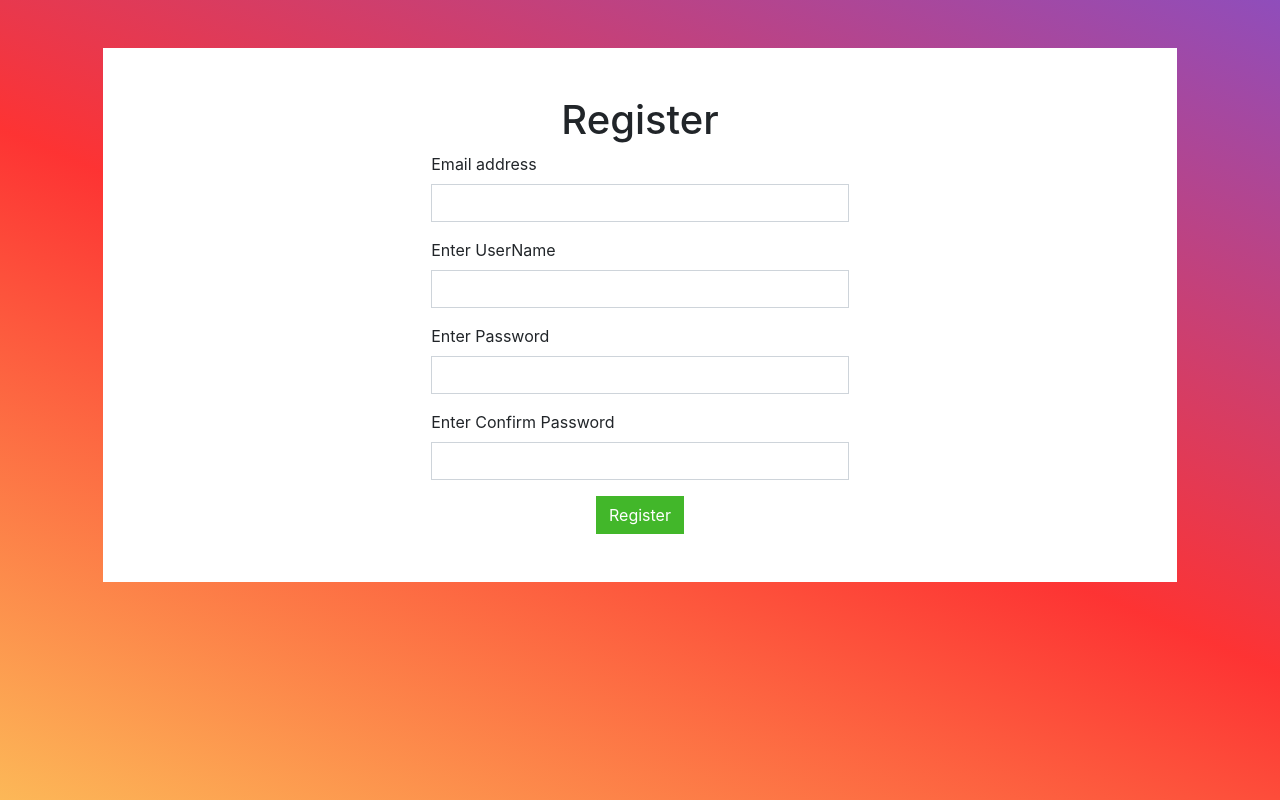
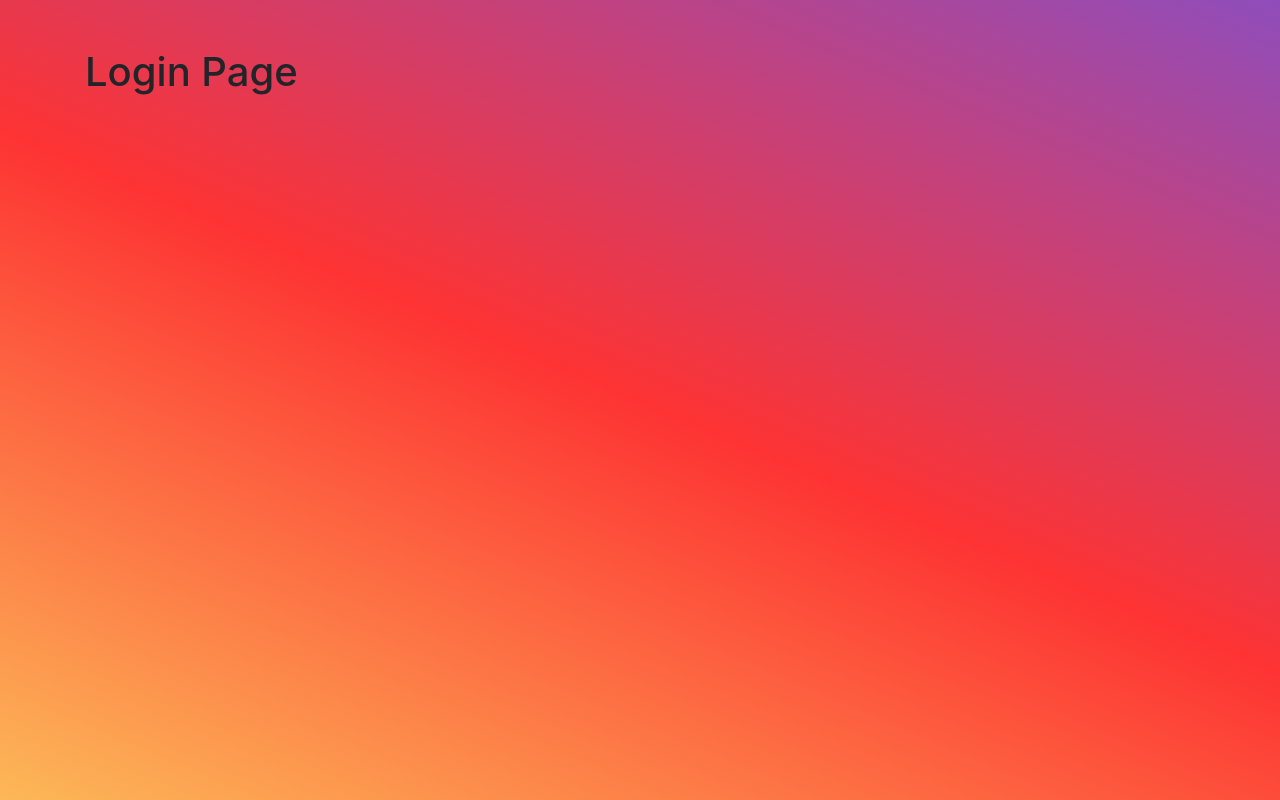
Before and after one commit to oshosingh/ChatApp-GraphQL, a React (Create React App) app in the folder client/: page / in a window 1280 px wide. Built offline with nearby package versions, Linux system fonts and the light colour scheme.

Commit message:
client side register component done

```diff
--- a/client/package.json
+++ b/client/package.json
@@ -3,14 +3,17 @@
   "version": "0.1.0",
   "private": true,
   "dependencies": {
+    "@apollo/client": "^3.3.9",
     "@testing-library/jest-dom": "^5.11.9",
     "@testing-library/react": "^11.2.5",
     "@testing-library/user-event": "^12.7.1",
     "bootstrap": "^4.6.0",
+    "graphql": "^15.5.0",
     "node-sass": "^5.0.0",
     "react": "^17.0.1",
     "react-bootstrap": "^1.4.3",
     "react-dom": "^17.0.1",
+    "react-router-dom": "^5.2.0",
     "react-scripts": "4.0.2",
     "web-vitals": "^1.1.0"
   },
--- /dev/null
+++ b/client/src/ApolloProvider.js
@@ -0,0 +1,11 @@
+import { ApolloClient, InMemoryCache, ApolloProvider as Provider } from '@apollo/client';
+import React from 'react'
+
+const client = new ApolloClient({
+  uri: 'http://localhost:4000',
+  cache: new InMemoryCache()
+});
+
+export default function ApolloProvider(props){
+    return <Provider client={client} {...props} />
+}
--- a/client/src/App.js
+++ b/client/src/App.js
@@ -1,11 +1,22 @@
 import './App.scss';
 import Register from './components/register'
+import ApolloProvider from './ApolloProvider'
+import {Container} from 'react-bootstrap'
+import {BrowserRouter, Route, Switch} from 'react-router-dom'
+import login from './components/login';
 
 function App() {
   return (
-    <div>
-      <Register />
-    </div>
+    <ApolloProvider>
+      <BrowserRouter>
+        <Container className="pt-5">
+          <Switch>
+            <Route exact path="/" component={login} />
+            <Route path="/register" component={Register} />
+          </Switch>
+        </Container>
+      </BrowserRouter>
+    </ApolloProvider>
   );
 }
 
--- /dev/null
+++ b/client/src/components/login.jsx
@@ -0,0 +1,9 @@
+import React from 'react'
+
+export default function login() {
+    return (
+        <div>
+            <h1> Login Page</h1>
+        </div>
+    )
+}
--- a/client/src/components/register.jsx
+++ b/client/src/components/register.jsx
@@ -1,15 +1,38 @@
 import React, {useState} from 'react'
 import {Container, Row, Col, Form, Button} from 'react-bootstrap'
+import { gql, useMutation } from '@apollo/client';
 
-export default function Register() {
+export default function Register(props) {
 
-    const [fields, setFields] = useState({
-        email: '', username: '', password: '', confirmPassword: ''
+    const REGISTER_USER = gql`
+        mutation register($username: String! $email: String! $password: String! $confirmPassword: String!) {
+            register(username: $username email: $email password: $password confirmPassword: $confirmPassword) {
+                username email createdAt
+            }
+        }
+    `;
+    const [errors, setErrors] = useState({})
+
+    const [register, {loading}] = useMutation(REGISTER_USER, {
+        update(cache, res) {
+            props.history.push('/')
+        },
+        onError(err) {
+            console.log(err)
+            setErrors(err.graphQLErrors[0].extensions.errors)
+        }
+    })
+
+    const [variables, setVariables] = useState({
+        username: '',
+        email: '',
+        password: '',
+        confirmPassword: ''
     })
 
     const submitRegisterForm = e => {
         e.preventDefault();
-        console.log(fields)
+        register({variables})
     }
 
     return (
@@ -19,31 +42,31 @@ export default function Register() {
                     <h1 className="text-center"> Register</h1>
                     <Form onSubmit={submitRegisterForm}>
                         <Form.Group>
-                            <Form.Label>Email address</Form.Label>
-                            <Form.Control type="email" value={fields.email}
-                                onChange={e => setFields({...fields, email: e.target.value})} />
+                            <Form.Label className={errors.username && "text-danger"}>Enter UserName</Form.Label>
+                            <Form.Control className={errors.username && "is-invalid"} type="text"value={variables.username}
+                                onChange={e => setVariables({...variables, username: e.target.value})} />
                         </Form.Group>
 
                         <Form.Group>
-                            <Form.Label>Enter UserName</Form.Label>
-                            <Form.Control type="text"value={fields.username}
-                                onChange={e => setFields({...fields, username: e.target.value})} />
+                            <Form.Label className={errors.email && "text-danger"}>Email address</Form.Label>
+                            <Form.Control className={errors.email && "is-invalid"} type="email" value={variables.email}
+                                onChange={e => setVariables({...variables, email: e.target.value})} />
                         </Form.Group>
 
                         <Form.Group>
-                            <Form.Label>Enter Password</Form.Label>
-                            <Form.Control type="password" value={fields.password}
-                                onChange={e => setFields({...fields, password: e.target.value})} />
+                            <Form.Label className={errors.password && "text-danger"}>Enter Password</Form.Label>
+                            <Form.Control className={errors.password && "is-invalid"} type="password" value={variables.password}
+                                onChange={e => setVariables({...variables, password: e.target.value})} />
                         </Form.Group>
 
                         <Form.Group>
-                            <Form.Label>Enter Confirm Password</Form.Label>
-                            <Form.Control type="password" value={fields.confirmPassword}
-                                onChange={e => setFields({...fields, confirmPassword: e.target.value})} />
+                            <Form.Label className={errors.confirmPassword && "text-danger"}>Enter Confirm Password</Form.Label>
+                            <Form.Control className={errors.confirmPassword && "is-invalid"} type="password" value={variables.confirmPassword}
+                                onChange={e => setVariables({...variables, confirmPassword: e.target.value})} />
                         </Form.Group>
                         <div className="text-center">
-                            <Button variant="success" type="submit">
-                                Register
+                            <Button variant="success" type="submit" disabled= {loading}>
+                                {loading ? 'loading..' : 'Register' }
                             </Button>
                         </div>
                     </Form>
--- a/package.json
+++ b/package.json
@@ -17,7 +17,7 @@
     "sequelize-cli": "^6.2.0"
   },
   "scripts": {
-    "dev": "nodemon server.js",
+    "dev": "nodemon server.js --ignore client/",
     "start": "node server.js"
   },
   "keywords": [],
```
